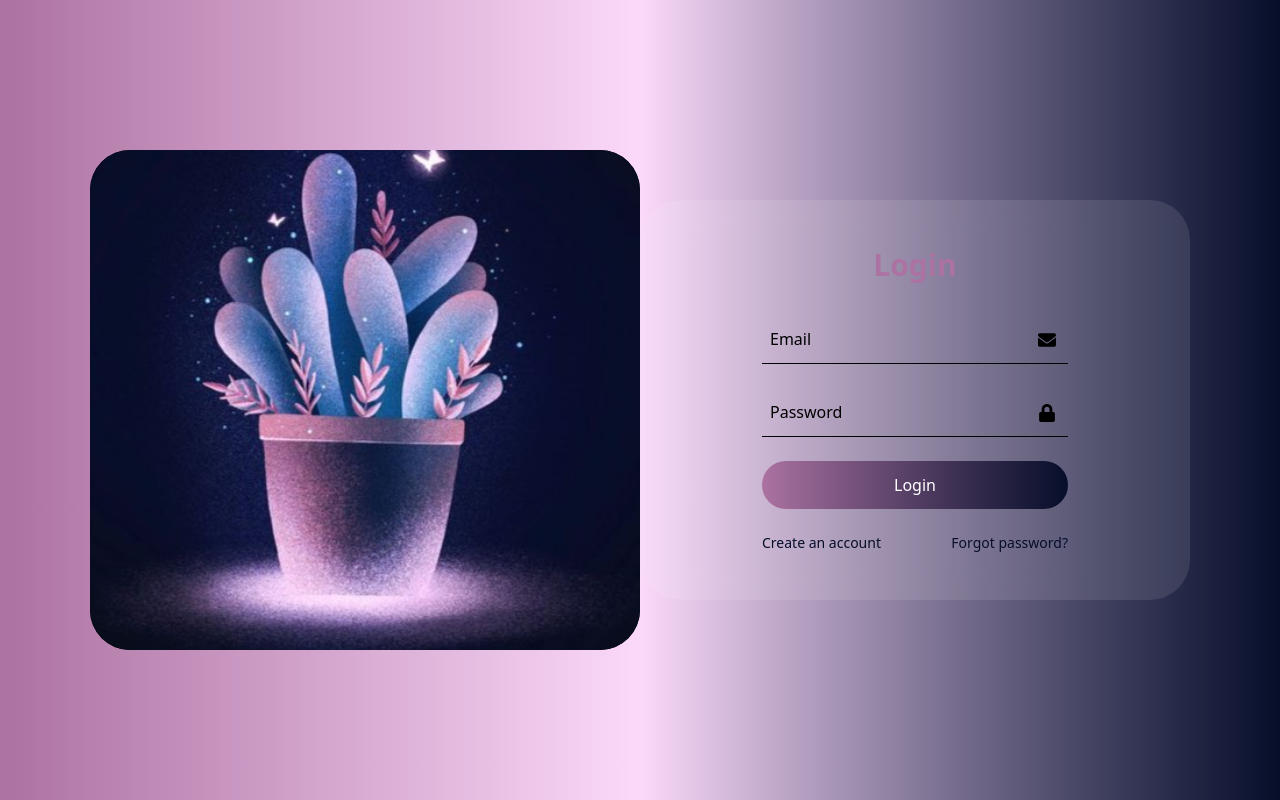
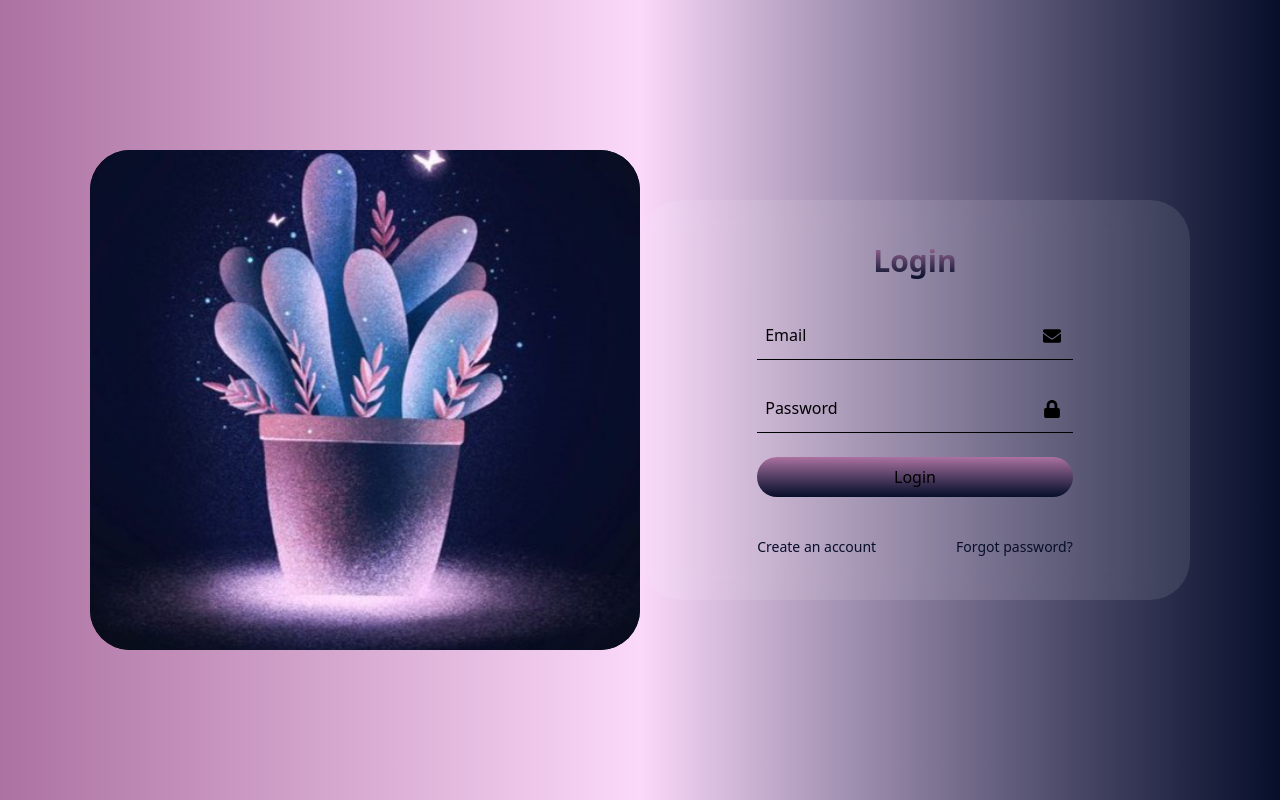
Before and after one commit to tot3110/Planto-Project, a React (Vite) app in the folder Breath-Natural/: page / in a window 1280 px wide. Built offline with nearby package versions, Linux system fonts and the light colour scheme.

Commit message:
Adjust LoginDesign

```diff
--- a/Breath-Natural/src/page/Login.jsx
+++ b/Breath-Natural/src/page/Login.jsx
@@ -19,8 +19,8 @@ const Login = () => {
 
     {/* Right side - LOGIN FORM */}
     <div className='flex justify-start items-center bg-center w-[50%]'>
-      <div className="w-[550px] h-[400px] rounded-[40px] p-5 bg-white/10 backdrop-blur-md text-white flex flex-col items-center justify-center">
-      <h2 className="text-3xl font-bold text-center text-[#AC72A1] mb-8">Login</h2>
+      <div className="w-[550px] h-[400px] rounded-[40px] p-3 bg-white/10 backdrop-blur-md flex flex-col items-center justify-center">
+      <h2 className="text-3xl font-bold text-center bg-gradient-to-b from-[#AC72A1] to-[#070E2A] text-transparent bg-clip-text mb-8">Login</h2>
 
       {/* Email */}
       <div className="w-[60%] relative mb-6">
@@ -44,13 +44,13 @@ const Login = () => {
       </div>
 
       {/* Button */}
-      <button className="w-[60%] bg-gradient-to-r from-[#AC72A1] to-[#070E2A]
-      py-3 rounded-full hover:opacity-90 transition">
+      <button className="w-[60%] bg-gradient-to-t from-[#070E2A] to-[#AC72A1]
+      py-2 rounded-full hover:opacity-90 transition">
         Login
       </button>
 
       {/* Links */}
-      <div className="w-[60%] flex justify-between mt-6 text-sm text-white/80">
+      <div className="w-[60%] flex justify-between mt-10 text-sm text-white/80">
         <a href="#" className="hover:underline text-[#070E2A]">Create an account</a>
         <a href="#" className="hover:underline text-[#070E2A]">Forgot password?</a>
       </div>
```
